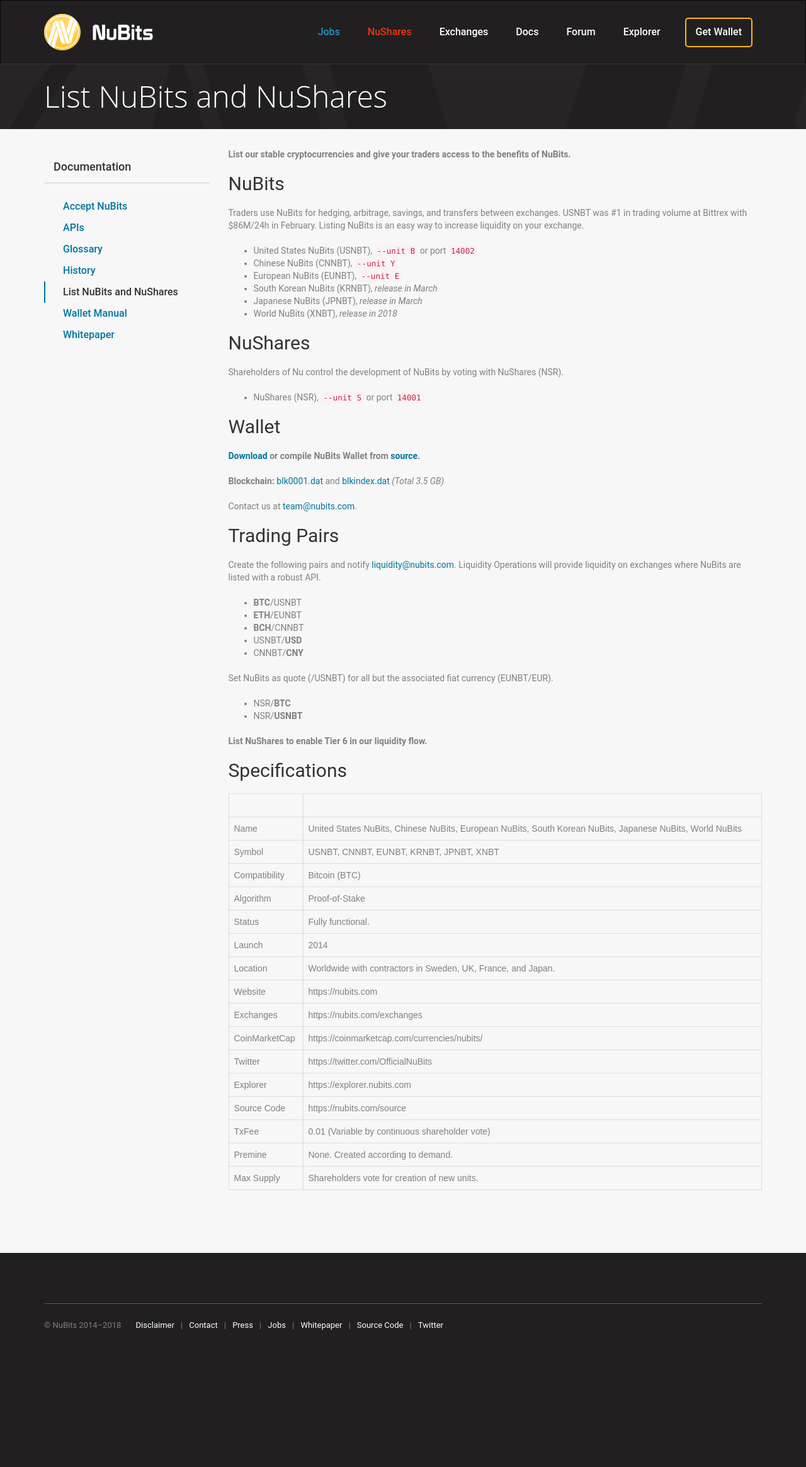
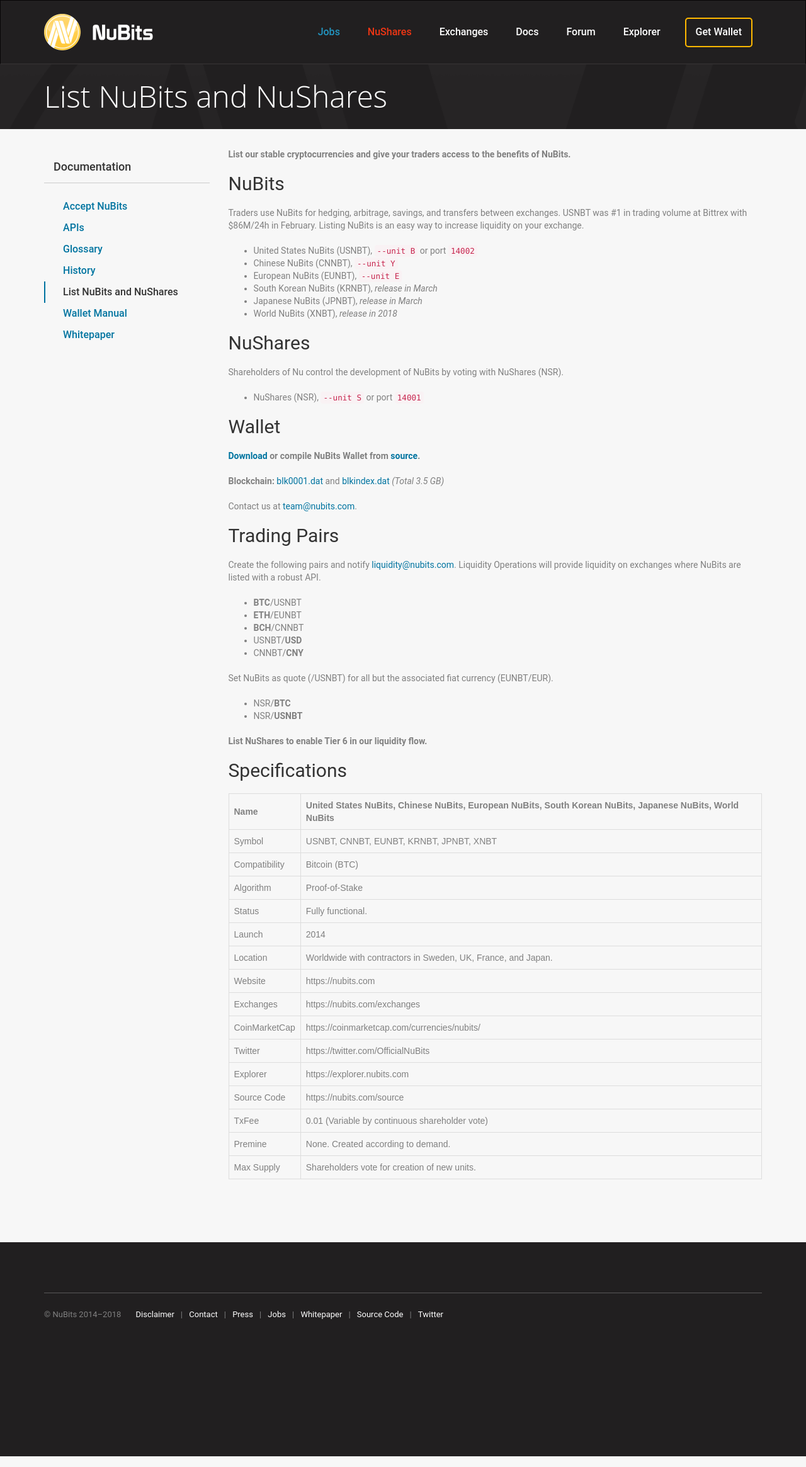
Before and after one commit to NuNetwork/nunetwork.github.io, a Jekyll site: the page built from _pages/list-nubits.md, in a window 1280 px wide. Shown: the whole page at 63% size. Built offline with Jekyll 4.4.1, drawn with Linux system fonts in a browser that asks for light colours.

Commit message:
Update list-nubits.md

```diff
--- a/_pages/list-nubits.md
+++ b/_pages/list-nubits.md
@@ -51,9 +51,8 @@
 
 ## Specifications
 
-|||
+| Name | United States NuBits, Chinese NuBits, European NuBits, South Korean NuBits, Japanese NuBits, World NuBits
 |---|---|
-Name | United States NuBits, Chinese NuBits, European NuBits, South Korean NuBits, Japanese NuBits, World NuBits
 Symbol | USNBT, CNNBT, EUNBT, KRNBT, JPNBT, XNBT
 Compatibility | Bitcoin (BTC)
 Algorithm | Proof-of-Stake
@@ -81,4 +80,7 @@
     text-align: left;
     padding: 8px;
   }
+  table > *:first-child:not(thead) td:first-child {
+    font-weight: bold;
+  }
 </style>
```
